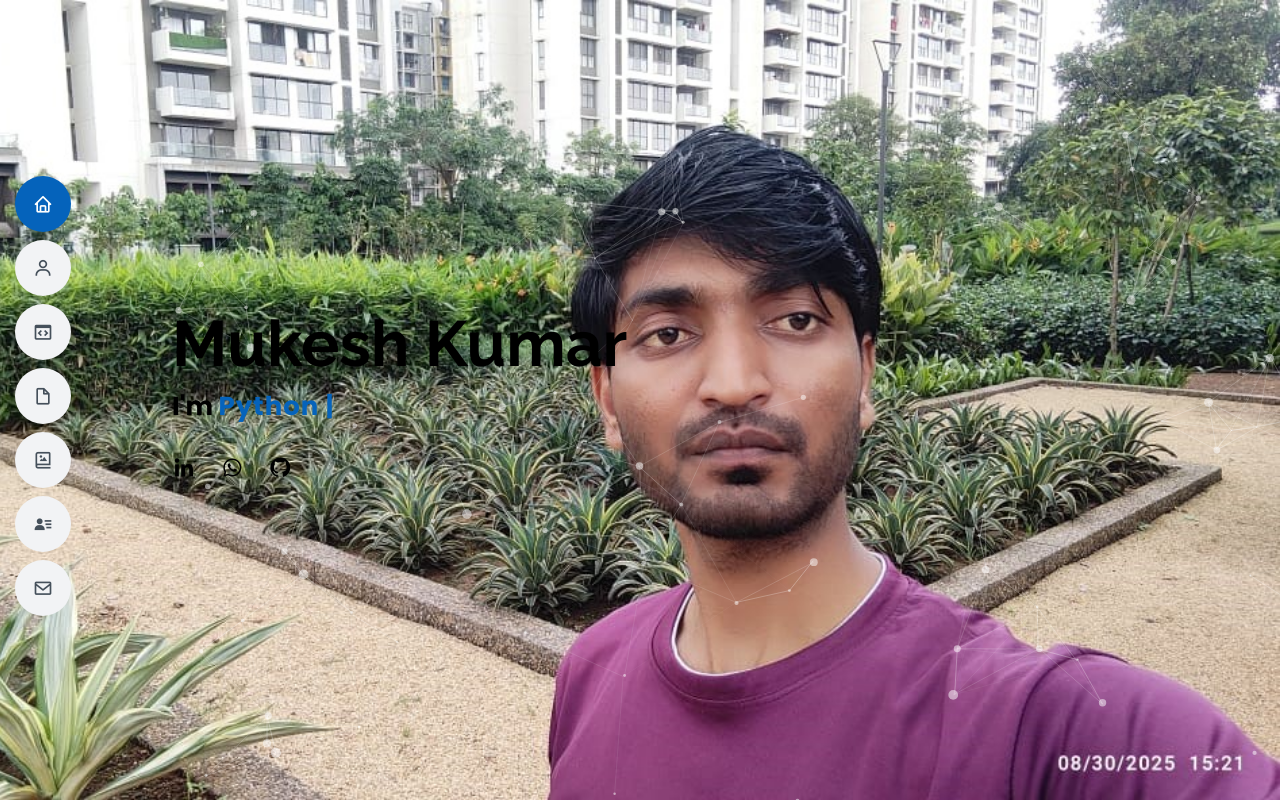
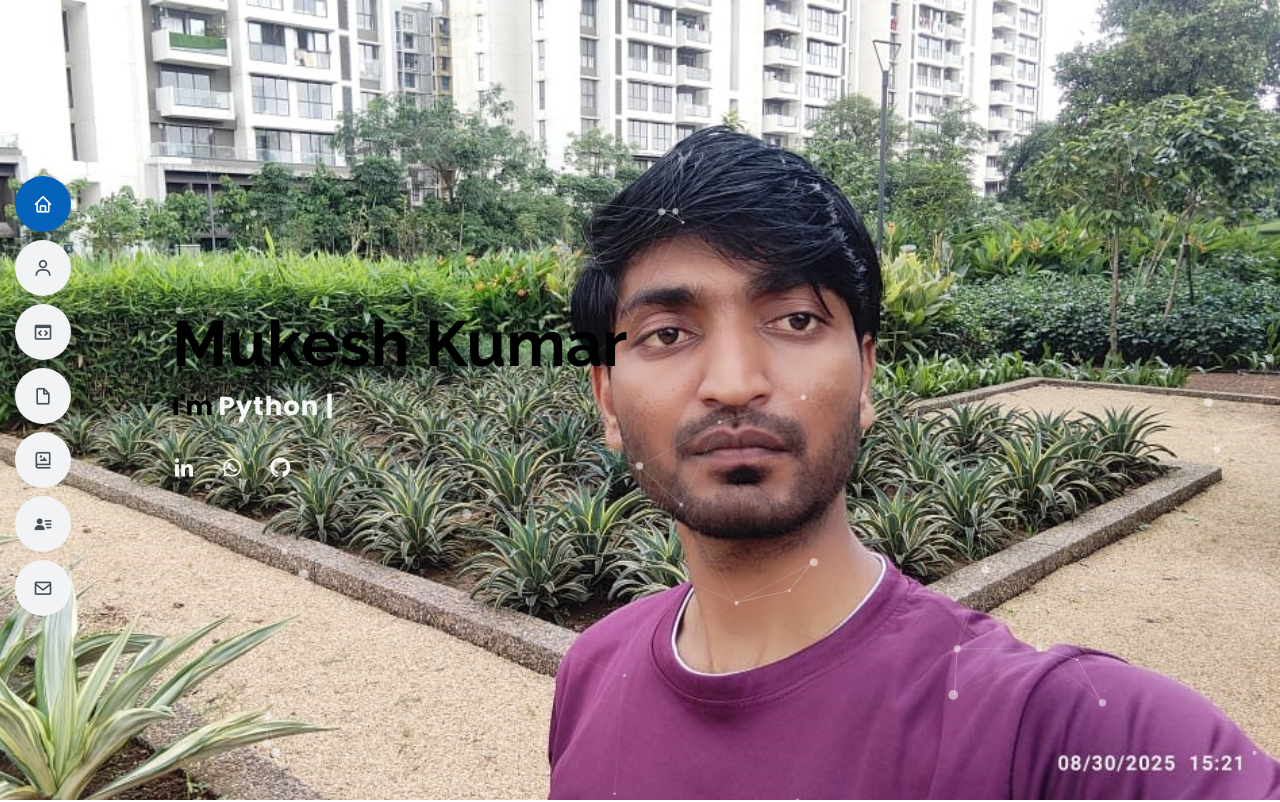
Before and after one commit to mukeshk2212/Mukesh-s-portfolio, a plain HTML site: page index.html in a window 1280 px wide. Shown: the top 802 px of the page. Drawn offline with nearby package versions, Linux system fonts and the light colour scheme; animation ran at ten frames a second; files whose address does not match are found by name.

Commit message:
'mukesh'

```diff
--- a/assets/css/style.css
+++ b/assets/css/style.css
@@ -294,7 +294,7 @@ h1, h2, h3, h4, h5, h6 {
 }
 
 #hero p span {
-  color: #0563bb;
+  color: hsl(200, 18%, 97%);
   letter-spacing: 1px;
   font-weight: bold;
 }
@@ -306,7 +306,7 @@ h1, h2, h3, h4, h5, h6 {
 #hero .social-links a {
   font-size: 24px;
   display: inline-block;
-  color: black;
+  color: #fcf8f8;
   line-height: 1;
   margin-right: 20px;
   transition: 0.3s;
```
